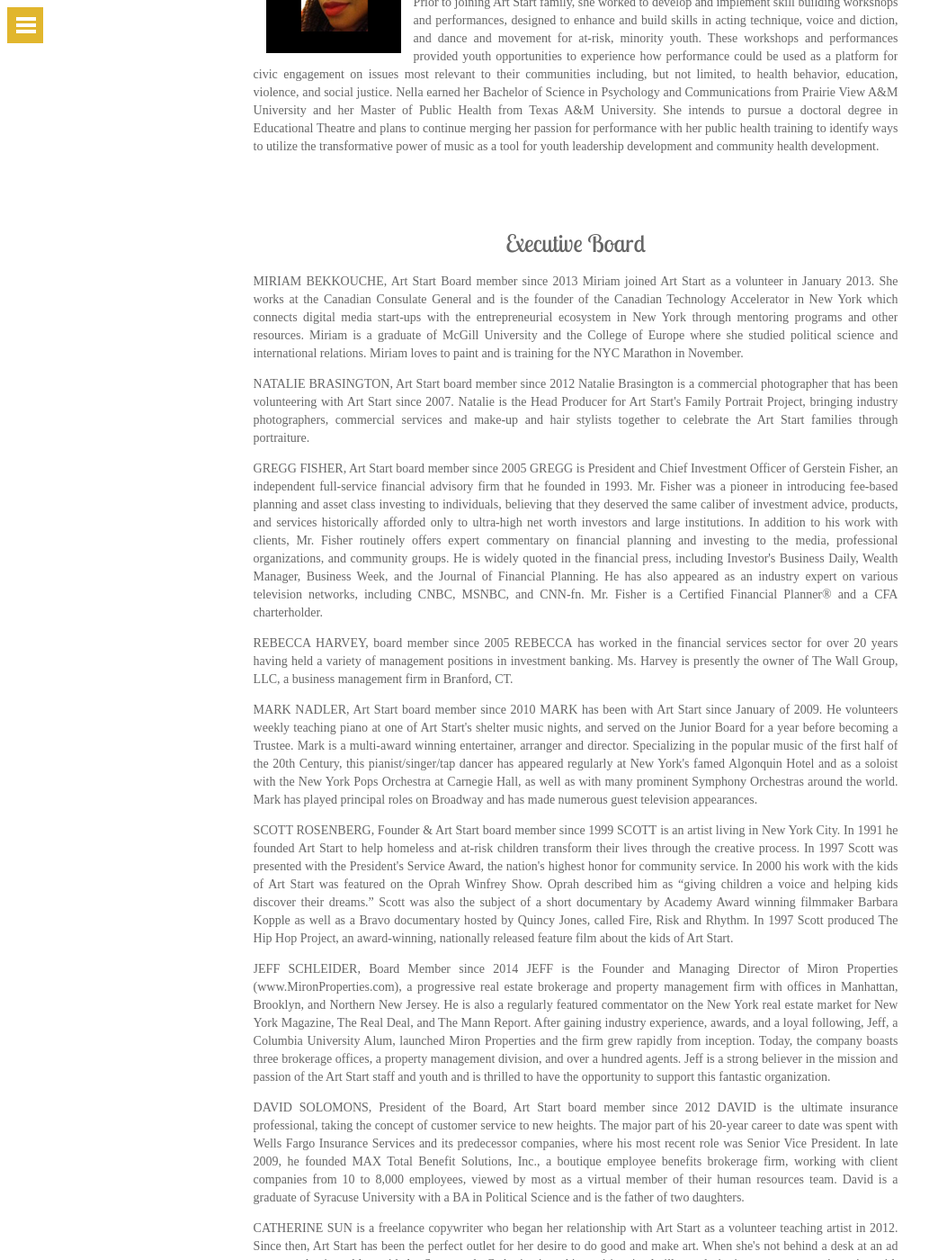
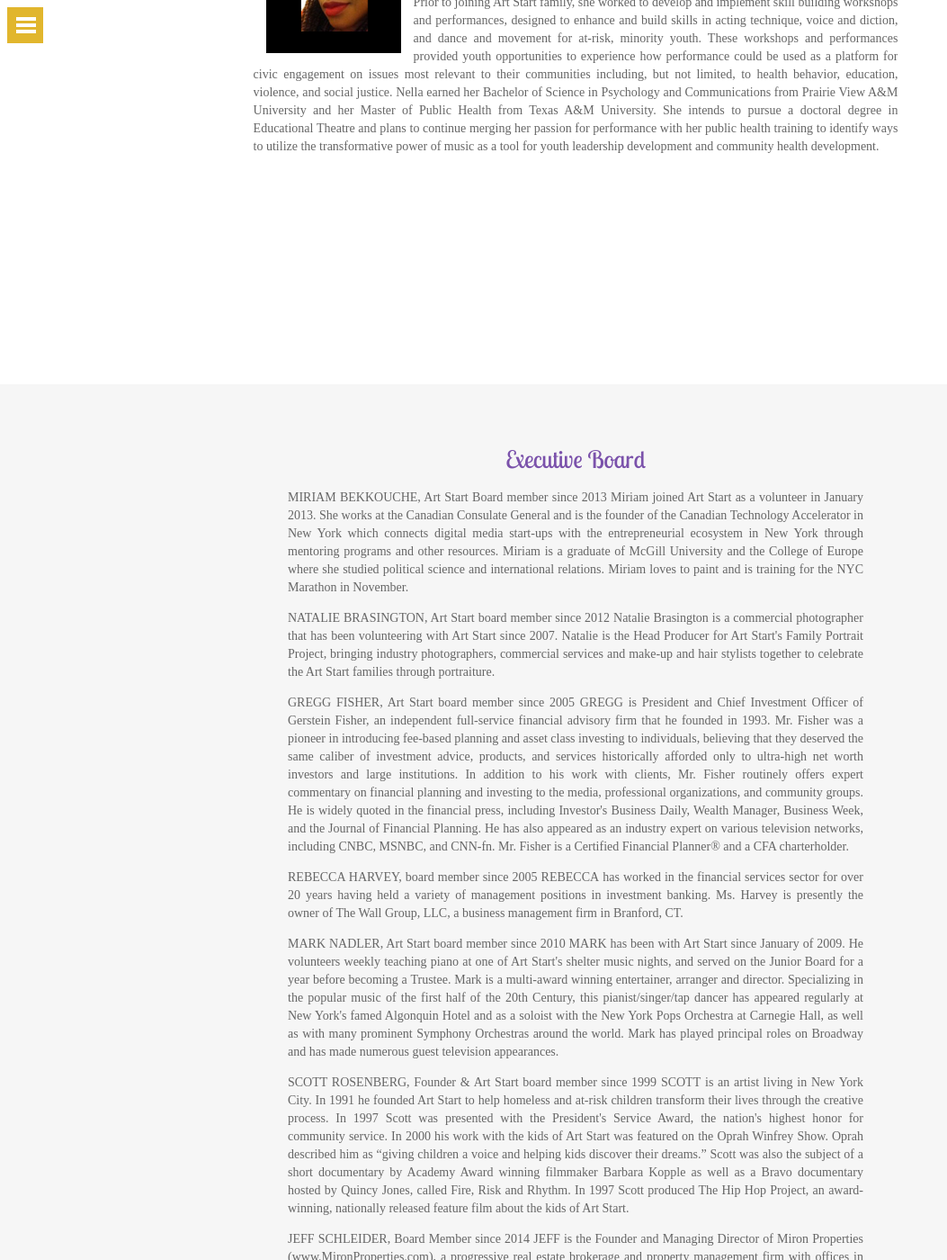
Before and after one commit to card0127/zerofive, a Jekyll site: the page built from thefamily.html, in a window 1280 px wide and 1400 px high, scrolled down 1827 px. Shown: the whole window at 90% size, without its empty margins (0-1053 px from the left). Built offline with Jekyll 4.4.1, drawn with Linux system fonts in a browser that asks for light colours; nearby versions of some CDN libraries; Markdown is read by kramdown in place of the engine named in the settings; some of the changed text lies outside the part shown.

Commit message:
feat(html): style the family section

```diff
--- a/_layouts/default.html
+++ b/_layouts/default.html
@@ -27,9 +27,7 @@
 				<a href="{{site.baseurl}}/"><img class="logo-img" src="{{site.baseurl}}/images/art-start-logos-purple.svg" alt="Art Start Logo"></a>
 			</div>
 			<div class="content" id="content">
-
 				{{content}}
-
 			</div>
 			<div class="feature">{% include feature.html %}</div>
 			<footer>{% include footer.html %}</footer>
--- a/css/style.css
+++ b/css/style.css
@@ -956,57 +956,62 @@ footer {
   margin: 100px 0;
   padding: 10em 4em; }
 
-/* line 640, /Users/scribble-lies/Documents/Graphic Design VI/Interactive Design/art-start/zerofive/scss/components/main */
-.section-4, .section-5 {
+/* line 641, /Users/scribble-lies/Documents/Graphic Design VI/Interactive Design/art-start/zerofive/scss/components/main */
+.section-4, .section-5, .section-6 {
   padding: 10em 4em;
   margin: 100px 0 0 0; }
 
-/* line 645, /Users/scribble-lies/Documents/Graphic Design VI/Interactive Design/art-start/zerofive/scss/components/main */
+/* line 646, /Users/scribble-lies/Documents/Graphic Design VI/Interactive Design/art-start/zerofive/scss/components/main */
 .section-1-no-bottom {
   margin-top: 100px;
   margin-bottom: -11em;
   padding: 10em 4em; }
 
-/* line 651, /Users/scribble-lies/Documents/Graphic Design VI/Interactive Design/art-start/zerofive/scss/components/main */
+/* line 652, /Users/scribble-lies/Documents/Graphic Design VI/Interactive Design/art-start/zerofive/scss/components/main */
 .section-1-no-top {
   margin-top: 0;
   padding: 10em 4em; }
 
-/* line 658, /Users/scribble-lies/Documents/Graphic Design VI/Interactive Design/art-start/zerofive/scss/components/main */
+/* line 659, /Users/scribble-lies/Documents/Graphic Design VI/Interactive Design/art-start/zerofive/scss/components/main */
 .section-1, .section-1-no-bottom, .section-1-no-top {
   background-color: #f6f6f6; }
 
-/* line 661, /Users/scribble-lies/Documents/Graphic Design VI/Interactive Design/art-start/zerofive/scss/components/main */
+/* line 662, /Users/scribble-lies/Documents/Graphic Design VI/Interactive Design/art-start/zerofive/scss/components/main */
 .section-2 {
   background-color: #fff; }
 
-/* line 665, /Users/scribble-lies/Documents/Graphic Design VI/Interactive Design/art-start/zerofive/scss/components/main */
+/* line 666, /Users/scribble-lies/Documents/Graphic Design VI/Interactive Design/art-start/zerofive/scss/components/main */
 .section-3 {
   background-image: url("../images/homepage/night-square-cropped.jpg");
   background-size: cover; }
 
-/* line 670, /Users/scribble-lies/Documents/Graphic Design VI/Interactive Design/art-start/zerofive/scss/components/main */
+/* line 671, /Users/scribble-lies/Documents/Graphic Design VI/Interactive Design/art-start/zerofive/scss/components/main */
 .section-4 {
   background-image: url("../images/homepage/girl-at-desk-cropped.jpg");
   background-size: cover; }
 
-/* line 675, /Users/scribble-lies/Documents/Graphic Design VI/Interactive Design/art-start/zerofive/scss/components/main */
+/* line 676, /Users/scribble-lies/Documents/Graphic Design VI/Interactive Design/art-start/zerofive/scss/components/main */
 .section-5 {
   background-image: url("../images/support/quote-girl.jpg");
   background-size: cover; }
 
-/* line 682, /Users/scribble-lies/Documents/Graphic Design VI/Interactive Design/art-start/zerofive/scss/components/main */
-.section-3 p, .section-4 p, .section-5 p {
+/* line 681, /Users/scribble-lies/Documents/Graphic Design VI/Interactive Design/art-start/zerofive/scss/components/main */
+.section-6 {
+  background-image: url("../images/the-family/family-banner.jpg");
+  background-size: cover; }
+
+/* line 689, /Users/scribble-lies/Documents/Graphic Design VI/Interactive Design/art-start/zerofive/scss/components/main */
+.section-3 p, .section-4 p, .section-5 p, .section-6 {
   font-weight: 400; }
 
-/* line 690, /Users/scribble-lies/Documents/Graphic Design VI/Interactive Design/art-start/zerofive/scss/components/main */
+/* line 697, /Users/scribble-lies/Documents/Graphic Design VI/Interactive Design/art-start/zerofive/scss/components/main */
 .faded-white {
   background-color: rgba(238, 238, 238, 0.8);
   padding: 1em;
   color: #000;
   font-weight: 300; }
 
-/* line 699, /Users/scribble-lies/Documents/Graphic Design VI/Interactive Design/art-start/zerofive/scss/components/main */
+/* line 706, /Users/scribble-lies/Documents/Graphic Design VI/Interactive Design/art-start/zerofive/scss/components/main */
 .js-video {
   height: 0;
   padding-top: 25px;
@@ -1016,15 +1021,15 @@ footer {
   position: relative;
   overflow: hidden; }
 
-/* line 709, /Users/scribble-lies/Documents/Graphic Design VI/Interactive Design/art-start/zerofive/scss/components/main */
+/* line 716, /Users/scribble-lies/Documents/Graphic Design VI/Interactive Design/art-start/zerofive/scss/components/main */
 .js-video.widescreen {
   padding-bottom: 56.34%; }
 
-/* line 713, /Users/scribble-lies/Documents/Graphic Design VI/Interactive Design/art-start/zerofive/scss/components/main */
+/* line 720, /Users/scribble-lies/Documents/Graphic Design VI/Interactive Design/art-start/zerofive/scss/components/main */
 .js-video.vimeo {
   padding-top: 0; }
 
-/* line 718, /Users/scribble-lies/Documents/Graphic Design VI/Interactive Design/art-start/zerofive/scss/components/main */
+/* line 725, /Users/scribble-lies/Documents/Graphic Design VI/Interactive Design/art-start/zerofive/scss/components/main */
 .js-video embed, .js-video iframe, .js-video object, .js-video video {
   top: 0;
   left: 0;
@@ -1716,56 +1721,52 @@ nav:not(.mm-menu) {
     margin: 0 auto; }
 
   /* line 308, /Users/scribble-lies/Documents/Graphic Design VI/Interactive Design/art-start/zerofive/scss/components/media-queries */
-  .sponsor-width {
-    width: 800px;
-    margin: 0 auto; }
-
-  /* line 313, /Users/scribble-lies/Documents/Graphic Design VI/Interactive Design/art-start/zerofive/scss/components/media-queries */
   .patnership-width {
     width: 800px;
-    margin: 0 auto; }
-
-  /* line 318, /Users/scribble-lies/Documents/Graphic Design VI/Interactive Design/art-start/zerofive/scss/components/media-queries */
+    margin: 0 auto;
+    overflow: hidden; }
+
+  /* line 314, /Users/scribble-lies/Documents/Graphic Design VI/Interactive Design/art-start/zerofive/scss/components/media-queries */
   .single-column {
     margin: 0 auto; }
 
-  /* line 322, /Users/scribble-lies/Documents/Graphic Design VI/Interactive Design/art-start/zerofive/scss/components/media-queries */
+  /* line 318, /Users/scribble-lies/Documents/Graphic Design VI/Interactive Design/art-start/zerofive/scss/components/media-queries */
   .feature {
     padding: 4em 10em;
     clear: both; }
 
-  /* line 327, /Users/scribble-lies/Documents/Graphic Design VI/Interactive Design/art-start/zerofive/scss/components/media-queries */
+  /* line 323, /Users/scribble-lies/Documents/Graphic Design VI/Interactive Design/art-start/zerofive/scss/components/media-queries */
   .faded-white {
     width: 50%; }
 
-  /* line 331, /Users/scribble-lies/Documents/Graphic Design VI/Interactive Design/art-start/zerofive/scss/components/media-queries */
+  /* line 327, /Users/scribble-lies/Documents/Graphic Design VI/Interactive Design/art-start/zerofive/scss/components/media-queries */
   .container-banner {
     max-width: 82%; }
 
-  /* line 335, /Users/scribble-lies/Documents/Graphic Design VI/Interactive Design/art-start/zerofive/scss/components/media-queries */
+  /* line 331, /Users/scribble-lies/Documents/Graphic Design VI/Interactive Design/art-start/zerofive/scss/components/media-queries */
   .container-one-column {
     max-width: 80%; }
 
-  /* line 339, /Users/scribble-lies/Documents/Graphic Design VI/Interactive Design/art-start/zerofive/scss/components/media-queries */
+  /* line 335, /Users/scribble-lies/Documents/Graphic Design VI/Interactive Design/art-start/zerofive/scss/components/media-queries */
   .news-press-main {
     width: 25%; }
  }
 
 @media only screen and (min-width: 1200px) {
-  /* line 349, /Users/scribble-lies/Documents/Graphic Design VI/Interactive Design/art-start/zerofive/scss/components/media-queries */
+  /* line 345, /Users/scribble-lies/Documents/Graphic Design VI/Interactive Design/art-start/zerofive/scss/components/media-queries */
   .content {
     max-width: 70%;
     margin: 0 auto; }
 
-  /* line 354, /Users/scribble-lies/Documents/Graphic Design VI/Interactive Design/art-start/zerofive/scss/components/media-queries */
+  /* line 350, /Users/scribble-lies/Documents/Graphic Design VI/Interactive Design/art-start/zerofive/scss/components/media-queries */
   .feature {
     padding: 8em; }
 
-  /* line 358, /Users/scribble-lies/Documents/Graphic Design VI/Interactive Design/art-start/zerofive/scss/components/media-queries */
+  /* line 354, /Users/scribble-lies/Documents/Graphic Design VI/Interactive Design/art-start/zerofive/scss/components/media-queries */
   .faded-white {
     width: 40%; }
 
-  /* line 362, /Users/scribble-lies/Documents/Graphic Design VI/Interactive Design/art-start/zerofive/scss/components/media-queries */
+  /* line 358, /Users/scribble-lies/Documents/Graphic Design VI/Interactive Design/art-start/zerofive/scss/components/media-queries */
   .container-one-column-index {
     width: 75%;
     margin: 0 auto; }
--- a/scss/components/_media-queries.scss
+++ b/scss/components/_media-queries.scss
@@ -305,14 +305,10 @@ td {
     margin: 0 auto;
   }
 
-  .sponsor-width{
-    width: 800px;
-    margin: 0 auto;
-  }
-
   .patnership-width{
     width: 800px;
     margin: 0 auto;
+    overflow: hidden;
   }
 
   .single-column {
--- a/support.html
+++ b/support.html
@@ -126,7 +126,7 @@ layout: default
 
 <section class="section-5" id="quote">
 	<div class="container-one-column faded-white">
-		<blockquote class="big-quote">I'm going to make the perfect whatever!<cite class="small-cite">Stephanie, Age 7, Art Start youth</cite></blockquote>
+		<blockquote class="big-quote">"I'm going to make the perfect whatever!"<cite class="small-cite">Stephanie, Age 7, Art Start youth</cite></blockquote>
 		<p>Imagine having confidence in "whatever." Whether or not you have a plan, you know it's going to be great because you believe in yourself. That's what we strive for at Art Start. Building confidence and nurturing voices. Be a part of the magic by donating supplies to help stock our armory of creative outlets. We've created a registry of needed items on our Amazon Wish List. All donations ship directly to Art Start and are tax-deductible.</p>
 	</div>
 </section>
--- a/thefamily.html
+++ b/thefamily.html
@@ -6,8 +6,6 @@ layout: default
 
 <h2>Our Staff</h2>
 
-
-
 <div class="container-one-column">
 	<div class="content-pusher">
 		<img class="profile-pic"src="{{site.baseurl}}/images/the-family/family-director_staff-staff01.png"><h4 class="staff">JOHANNA DE LOS SANTOS, <em>EXECUTIVE DIRECTOR</em></h4>
@@ -15,7 +13,6 @@ layout: default
 		  <p><strong>Johanna De Los Santos</strong> has been the Executive Director of Art Start since July of 2007. Prior to joining the Art Start family, she spent years revolutionizing the indie film industry's release platform by pioneering the "Social Outreach Campaign" for two major motion picture film releases, Favela Rising (2005) and The Hip Hop Project (2007), taking conscious, independent film on nationwide tours through under-served communities, homeless shelters and juvenile detention facilities as a part of their distributor's traditional release campaign. From 2003-2005, Johanna served as Manager of Community Partnerships for the New York International Latino Film Festival and holds three years of corporate business planning expertise from the multinational Briggs & Stratton Corporation. Johanna received a B.A. from the University of Wisconsin (1998) and a M.A. from New York University in Latin American Studies (2007) where she focused on art and music as a social movement in communities oppressed by systemic violence. In 2010, Johanna was awarded "Non-Profiteer of the Year" by the New York Association of Non-Profit Professionals. Johanna's pride lies in her journey from an at-risk teen to the woman she is today, in large part due to her parents who relentlessly inundated her with music, sewing, art, Shakespeare, and most importantly, the unconditional creative freedom to express herself - a gift she hopes to pass on to her own children.</p>
 		</div>
 	</div>
-
 	<div class="content-pusher">
 		<img class="profile-pic"src="{{site.baseurl}}/images/the-family/family-director_staff-staff02.png"><h4 class="staff">HANNAH IMMERMAN <em>CO-DIRECTOR OF PROGRAMS & PARTNERSHIPS / VISUAL ARTIST</em></h4>
 		<div class="left-family">
@@ -43,10 +40,12 @@ layout: default
 			<p><strong>Nella Mupier</strong>, MPH - singer, actor, educator, and advocate - is the Associate Director of Programs for Art Start. Her professional performance background includes both award winning and nominated regional theatrical productions in Texas, Massachusetts, and New York City. Prior to joining Art Start family, she worked to develop and implement skill building workshops and performances, designed to enhance and build skills in acting technique, voice and diction, and dance and movement for at-risk, minority youth. These workshops and performances provided youth opportunities to experience how performance could be used as a platform for civic engagement on issues most relevant to their communities including, but not limited, to health behavior, education, violence, and social justice. Nella earned her Bachelor of Science in Psychology and Communications from Prairie View A&M University and her Master of Public Health from Texas A&M University. She intends to pursue a doctoral degree in Educational Theatre and plans to continue merging her passion for performance with her public health training to identify ways to utilize the transformative power of music as a tool for youth leadership development and community health development.</p>
 		</div>
 	</div>
-
-
-	<div class="single-column" id="fam-execu">
-		<h2>Executive Board</h2>
+</div>
+</div><!-- Container closing div. This allows the sections below to span full width.-->
+<section class="section-1" id="fam-execu">
+  <div class="patnership-width">
+		<h2 class="col-2">Executive Board</h2>
+		<div class="container-one-column">
 			<p><strong>MIRIAM BEKKOUCHE</strong>, Art Start Board member since 2013
 			Miriam joined Art Start as a volunteer in January 2013. She works at the Canadian Consulate General and is the founder of the Canadian Technology Accelerator in New York which connects digital media start-ups with the entrepreneurial ecosystem in New York through mentoring programs and other resources. Miriam is a graduate of McGill University and the College of Europe where she studied political science and international relations. Miriam loves to paint and is training for the NYC Marathon in November.</p>
 
@@ -74,12 +73,14 @@ layout: default
 			<p><strong>CATHERINE SUN</strong> is a freelance copywriter who began her relationship with Art Start as a volunteer teaching artist in 2012. Since then, Art Start has been the perfect outlet for her desire to do good and make art. When she's not behind a desk at an ad agency or having a blast with Art Start youth, Catherine is making spirit animal pillows, designing patterns, experimenting with healthy baking, and exploring the city for endless inspiration.  Catherine considers the arts as a vital form of expression that must be honed in today's youth, and believes that small steps make the biggest differences. If in 10 years, one youth can look back to Art Start days and remember Catherine as a positive influence, she'll consider that a job well done.</p>
 	</div>
 </div>
+</section>
 
-<div id="fam-sponsor" class="sponsor-width">
-	<h2>Our Sponsors</h2>
-
-		<div class="left">
-			<ul>
+<section class="section-2" id="fam-sponsor">
+  <div class="patnership-width">
+		<h2 class="col-2">Our Sponsors</h2>
+		<div class="container-one-column">
+			<div class="left-list">
+				<ul class="left-padding-none">
 					<li class="icon-angle-right normal-li">The Lily Auchincloss Foundation, Inc.</li>
 					<li class="icon-angle-right normal-li">Stephany & Simon Bergson Foundation</li>
 					<li class="icon-angle-right normal-li">Brind Foundation</li>
@@ -95,8 +96,8 @@ layout: default
 					<li class="icon-angle-right normal-li">The Rona Jaffe Foundation</li>
 				</ul>
 			</div>
-		<div class="right the-family-ul">
-			<ul>
+			<div class="right-list the-family-ul">
+				<ul class="left-padding-none">
 					<li class="icon-angle-right normal-li">New York Community Trust</li>
 					<li class="icon-angle-right normal-li">Heide Banks & Howard Lazar Family Foundation</li>
 					<li class="icon-angle-right normal-li">Nelco Foundation</li>
@@ -112,10 +113,14 @@ layout: default
 				</ul>
 			</div>
 		</div>
+	</div>
+	</section>
 
-	    <div id="about-com-part" class="patnership-width">
-        <h2>Corporate Donors</h2>
-        <div class="left">
+	<section class="section-1-no-bottom" id="supply-list">
+	<div class="vertical-aligning centered">
+		<div class="patnership-width">
+			<h2 class="col-2">Corporate Donors</h2>
+				<div class="left-list">
           <ul class="left-padding-none">
               <li class="icon-angle-right normal-li"><a target="_blank" href="http://abacusnyc.com/">Abacus Group LLC</a></li>
               <li class="icon-angle-right normal-li"><a target="_blank" href="http://www.alexanderwang.com/">Alexander Wang, Inc</a></li>
@@ -135,7 +140,7 @@ layout: default
             	<li class="icon-angle-right normal-li"><a target="_blank" href="http://davidjohnsontakespictures.com/">David Johnson Takes Pictures</a></li>
             	<li class="icon-angle-right normal-li"><a target="_blank" href="http://www.kidrobot.com/">Kid Robot</a></li>
           </div>
-              <div class="right">
+          <div class="right-list">
           	<li class="icon-angle-right normal-li">Liss Global</li>
           	<li class="icon-angle-right normal-li"><a target="_blank" href="http://www.mtbenefitsolutions.com/about/">Max Total Benefits Solutions</a></li>
           	<li class="icon-angle-right normal-li"><a target="_blank" href="http://www.mergisgroup.com/">The Mergis Group</a></li>
@@ -154,7 +159,16 @@ layout: default
           	<li class="icon-angle-right normal-li">The Wall Group</li>
           	<li class="icon-angle-right normal-li">Wareham Associates</li>
           	<li class="icon-angle-right normal-li"><a target="_blank" href="http://www.sushiyasuda.com/">Sushi Yasuda</a></li>
-            </ul>
+	        </div>
 	</div>
 
+</section>
+
+
+
+<section class="section-6" id="quote">
+	<div class="container-one-column faded-white">
+		<blockquote>"The bond that links your true family is not one of blood, but of respect and joy in each other’s life."<cite>Richard Bach</cite></blockquote>
+
 	</div>
+</section>
```
Also changed, not shown: scss/components/_main.scss (+9 -2 lines), Raw Images/girls-462072_1280.jpg (added), images/the-family/family-banner.jpg (added). Lines whose indentation alone changed are shown as unchanged.
